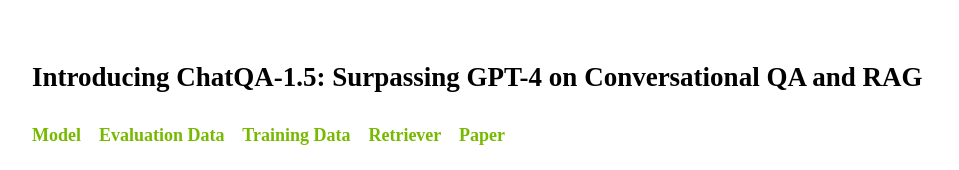
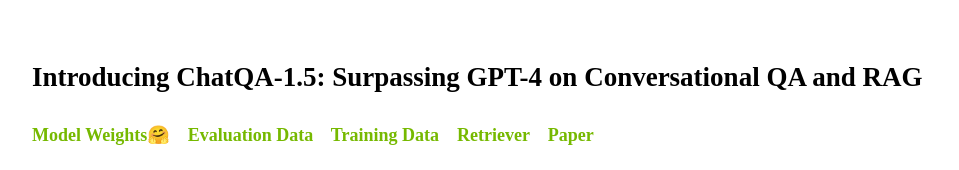
Before and after one commit to chatqa2-project/chatqa2-project.github.io, a plain HTML site: page index.html in a window 1280 px wide. Shown: the top 170 px of the page, without its empty margins (158-1117 px from the left). Drawn offline with Linux system fonts and the light colour scheme.

Commit message:
Update index.html

```diff
--- a/index.html
+++ b/index.html
@@ -59,7 +59,7 @@
   <div class="container">
     <br>
     <h2>Introducing ChatQA-1.5: Surpassing GPT-4 on Conversational QA and RAG</h2>
-    <h4> <a href="https://huggingface.co/nvidia/Llama3-ChatQA-1.5-70B" class="custom-link">Model</a> &ensp; <a href="https://huggingface.co/datasets/nvidia/ConvRAG-Bench" class="custom-link">Evaluation Data</a> &ensp; <a href="https://huggingface.co/datasets/nvidia/ChatQA-Training-Data" class="custom-link">Training Data</a> &ensp; <a href="https://huggingface.co/nvidia/dragon-multiturn-query-encoder" class="custom-link">Retriever</a> &ensp; <a href="https://arxiv.org/abs/2401.10225" class="custom-link">Paper</a>  </h4>
+    <h4> <a href="https://huggingface.co/nvidia/Llama3-ChatQA-1.5-70B" class="custom-link">Model Weights🤗</a> &ensp; <a href="https://huggingface.co/datasets/nvidia/ConvRAG-Bench" class="custom-link">Evaluation Data</a> &ensp; <a href="https://huggingface.co/datasets/nvidia/ChatQA-Training-Data" class="custom-link">Training Data</a> &ensp; <a href="https://huggingface.co/nvidia/dragon-multiturn-query-encoder" class="custom-link">Retriever</a> &ensp; <a href="https://arxiv.org/abs/2401.10225" class="custom-link">Paper</a>  </h4>
     <p>
     Today, we release ChatQA-1.5, which excels at conversational question answering (QA) and retrieval-augmented generation (RAG). ChatQA-1.5 is developed using an improved training recipe from <a href="https://arxiv.org/abs/2401.10225" class="custom-link">ChatQA-1.0</a>, and it is built on the top of the <a href="https://huggingface.co/meta-llama/Meta-Llama-3-8B" class="custom-link">Llama-3 base model</a>. Specifically, we incorporate more conversational QA data to enhance its tabular and arithmetic calculation capability. ChatQA-1.5 has two variants: Llama3-ChatQA-1.5-8B and Llama3-ChatQA-1.5-70B. We share the model weights, evaluation data, training data, and SFT recipe for future study.
     </p>
```
